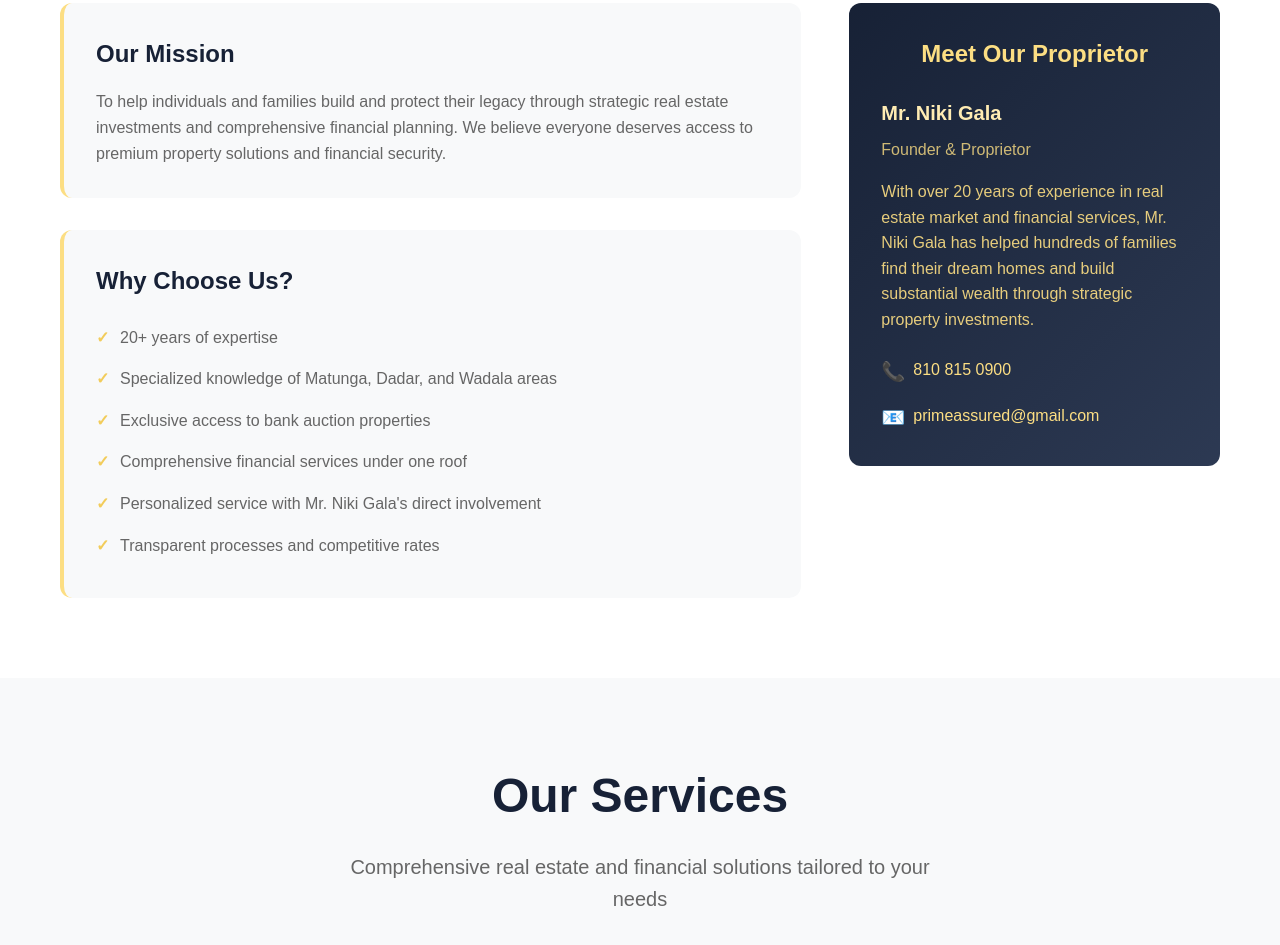
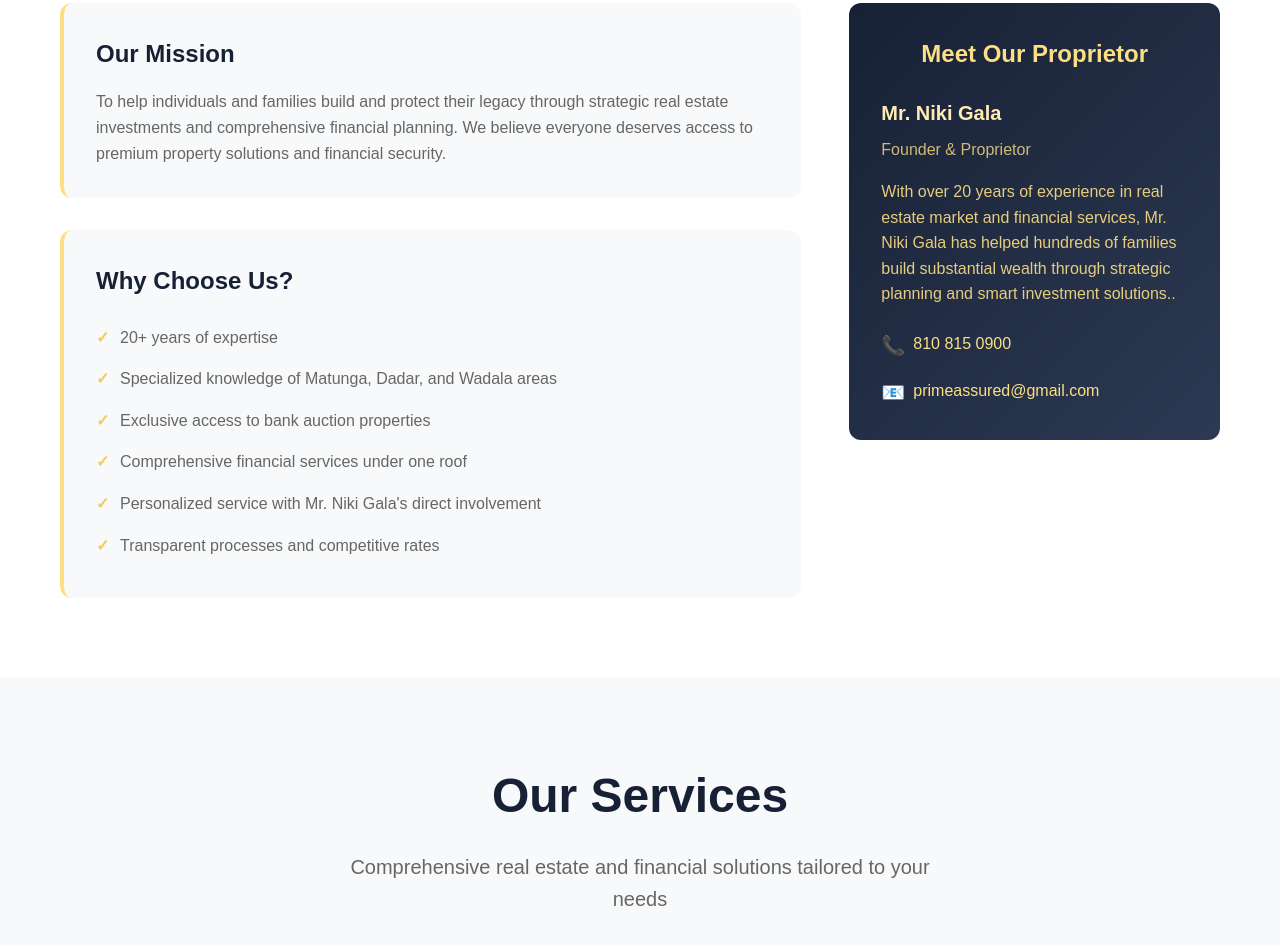
Before and after one commit to priyaangala/Website, a plain HTML site: page index.html in a window 1280 px wide. Shown: the part 1183-2128 px from the top of the page. Drawn offline with Linux system fonts and the light colour scheme.

Commit message:
Update index.html

```diff
--- a/index.html
+++ b/index.html
@@ -128,8 +128,8 @@
                             <p class="proprietor-role">Founder & Proprietor</p>
                             <p class="proprietor-desc">
                                 With over 20 years of experience in real estate market and
-                                financial services, Mr. Niki Gala has helped hundreds of families find their dream homes
-                                and build substantial wealth through strategic property investments.
+                                financial services, Mr. Niki Gala has helped hundreds of families
+                                build substantial wealth through strategic planning and smart investment solutions..
                             </p>
                             <div class="proprietor-contact">
                                 <div class="contact-detail">
```
